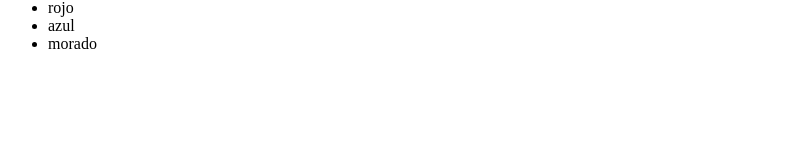
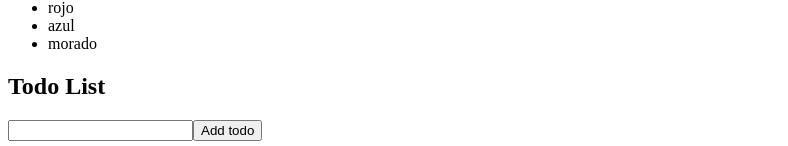
Before and after one commit to Rosia98/https---github.com-Rosia98-cursoReact, a React (Vite) app: page / in a window 1280 px wide. Shown: the part 916-1062 px from the top of the page, without its empty margins (0-788 px from the left). Before the commit the page ends 985 px from the top, so only its background shows below. Built offline with nearby package versions, Linux system fonts and the light colour scheme.

Commit message:
List and State 1

```diff
--- a/src/App.jsx
+++ b/src/App.jsx
@@ -9,6 +9,7 @@ import { Login } from "./Login";
 import { Message } from "./Message";
 import { MouseClicker } from "./MouseClicker";
 import { OneMessage } from "./OneMessage";
+import { TodoList } from "./TodoList";
 import { UncontrolledLogin } from "./UncontrolledLogin";
 import { Welcome } from "./Welcome";
 import { StrictMode } from "react";
@@ -51,6 +52,7 @@ export function App(){
 
             <h3>Colores: </h3>
             <Colors colors={colorData}/>
+            <TodoList/>
 
 
         </div>
--- /dev/null
+++ b/src/TodoList.jsx
@@ -0,0 +1,26 @@
+import { useState } from "react";
+
+export function TodoList(){
+    const [todos, setTodos]=useState([])
+    const [newTodo, setNewTodo]=useState('')
+
+    function handleAddTodo(){
+        if(newTodo.trim() !== ''){
+            setTodos([...todos, newTodo])
+            setNewTodo('')
+        }}
+        return(
+            <div>
+                <h2>Todo List</h2>
+                <ul>
+                    {todos.map((todo, index)=>(
+                        <li key={{index}}>{todo}</li>
+                    ))}
+                </ul>
+                <div>
+                    <input type="text" value={newTodo} onChange={(e)=>setNewTodo(e.target.value)} />
+                    <button onClick={handleAddTodo}>Add todo</button>
+                </div>
+            </div>
+        )
+}
```
